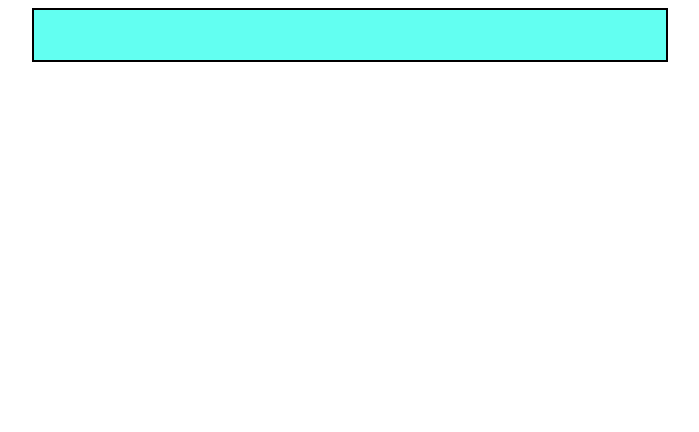
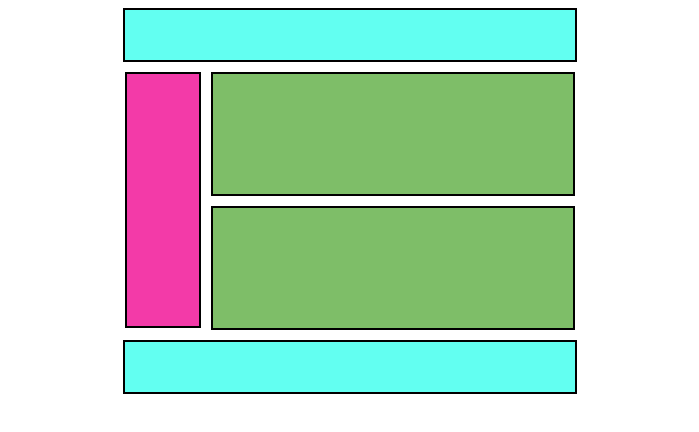
Before and after one commit to Ellurma/html, a plain HTML site: page Lesson3/homework2-1.html in a window 1280 px wide. Shown: the whole page, without its empty margins (290-989 px from the left). Drawn offline with Linux system fonts and the light colour scheme.

Commit message:
add homework2-1

```diff
--- a/Lesson3/homework2-1.html
+++ b/Lesson3/homework2-1.html
@@ -1,11 +1,21 @@
 <!DOCTYPE html>
-<html lang="en">
+<html lang="en" xmlns="http://www.w3.org/1999/html">
 <head>
     <meta charset="UTF-8">
     <title>homework2-1</title>
     <link rel="stylesheet" href="main6.css">
-</body>
+</head>
+<body>
 <div id="header">
 </div>
-<div id="menu"></div>
+<div id="menu">
+    <div class="a"></div>
+<div id="cont">
+    <div class="b"></div>
+    <div class="c"></div>
+</div>
+</div>
+<div id="footer"></div>
+</body>
+
 </html>
--- a/Lesson3/main6.css
+++ b/Lesson3/main6.css
@@ -1,10 +1,40 @@
 #header {
-    width: 50%;
+    width: 450px;
     height: 50px;
     background: #62fff1;
     display: flex;
     margin: 0 auto;
     border: 2px solid black;
 
+}
+#menu {
+    height: 278px;
+    width: 450px;
+    display: flex;
+    margin: 0 auto;
+}
+#footer {
+    width: 450px;
+    height: 50px;
+    background: #62fff1;
+    display: flex;
+    margin: 0 auto;
+    border: 2px solid black;
+}
+.a {
+    width: 80px;
+    height: 252px;
+    background: #f33aa8;
+    border: 2px solid black;
+    margin-top: 10px;
+}
+.b, .c {
+    height: 120px;
+    width: 360px;
+    background: #7ebe68;
+    margin-top: 10px;
+    border: 2px solid black;
+    margin-left: 10px;
+
 
 }
```
